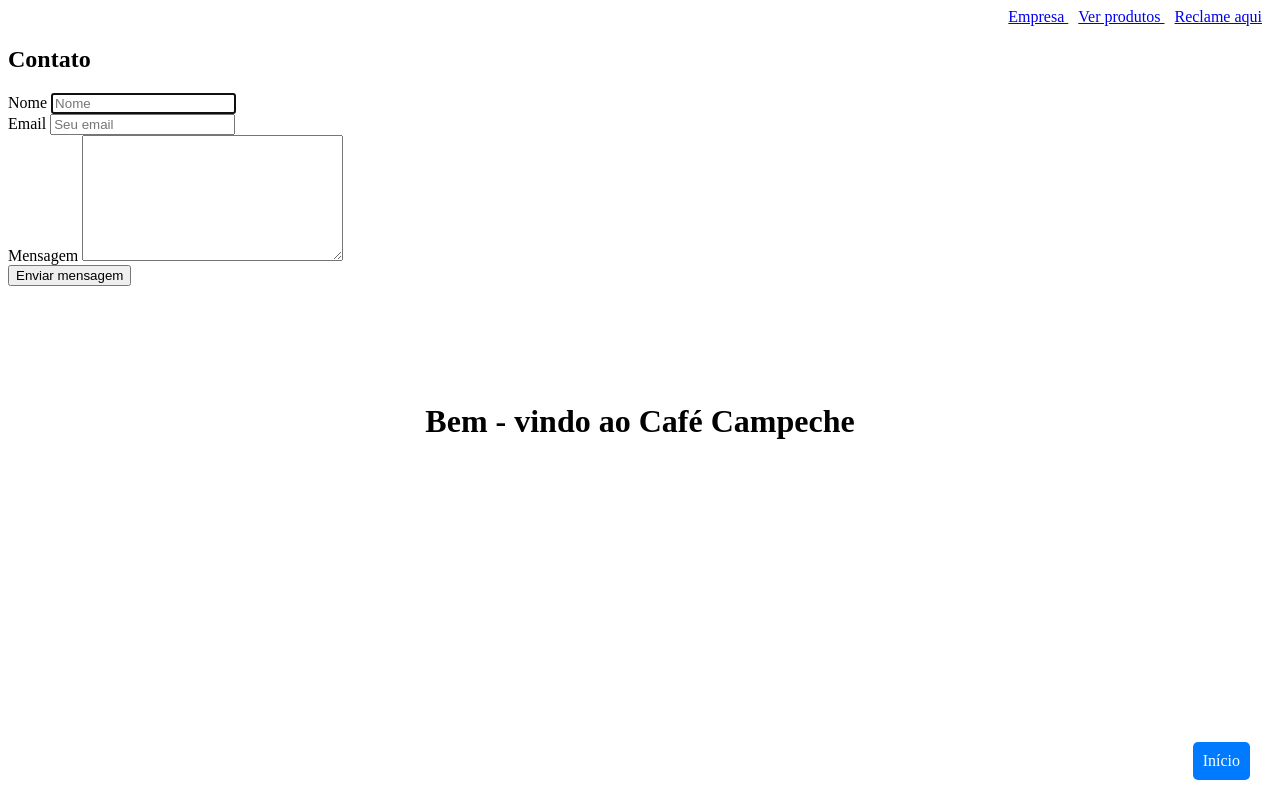
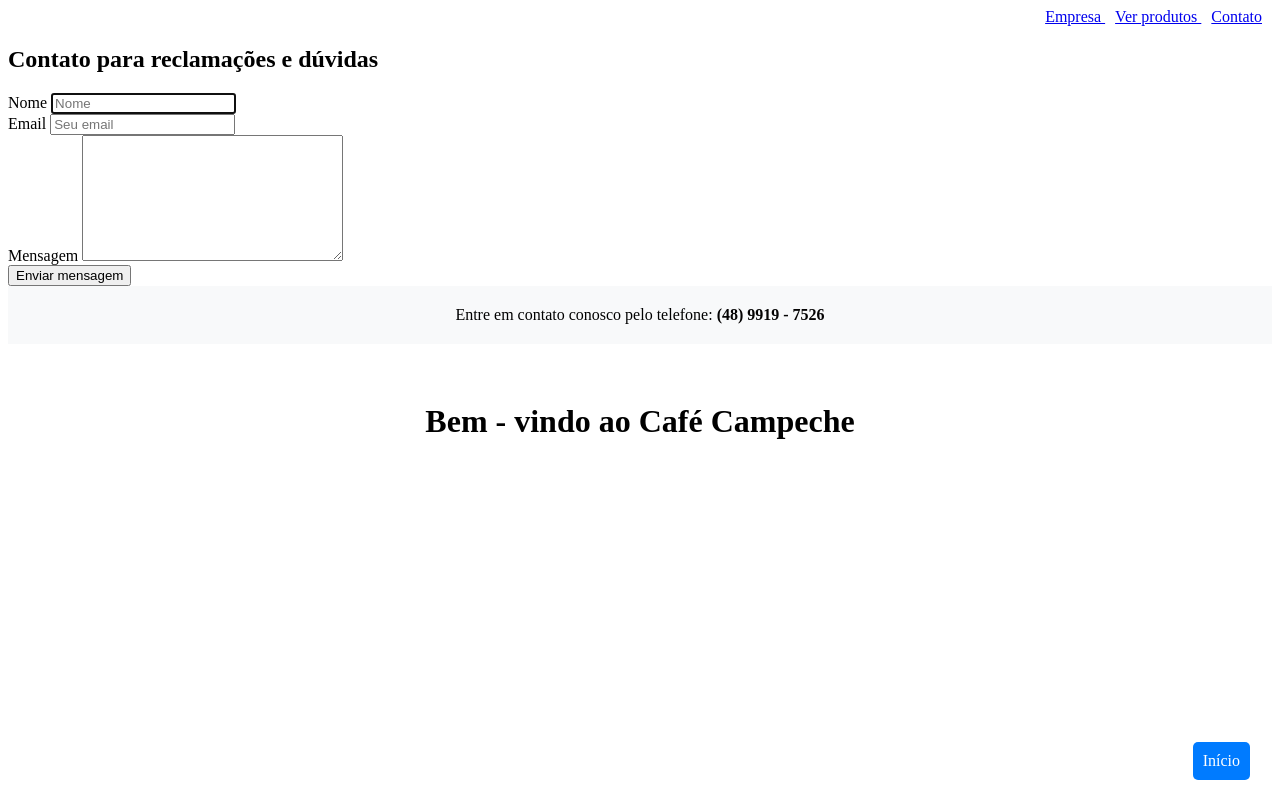
Before and after one commit to daviperes1249/REACT, a React (Create React App) app: page /contato in a window 1280 px wide. Built offline with nearby package versions, Linux system fonts and the light colour scheme.

Commit message:
add o rodapé

```diff
--- a/src/App.js
+++ b/src/App.js
@@ -40,7 +40,7 @@
                 /Link> <
                 Link to = "/contato"
             onClick = { handleOcultarBemVindo } >
-                Reclame aqui <
+                Contato <
                 /Link> <
                 /div> { /* Renderiza o link "Início" apenas se não estiver no componente App */ } {
                     window.location.pathname !== '/' && ( <
--- a/src/Contato.css
+++ b/src/Contato.css
@@ -24,3 +24,17 @@
         margin: 0 10px;
     }
 }
+
+.footer {
+    background-color: #f8f9fa;
+    padding: 20px;
+    text-align: center;
+}
+
+.footer p {
+    margin: 0;
+}
+
+.footer strong {
+    color: #040303;
+}
--- a/src/Contato.js
+++ b/src/Contato.js
@@ -1,6 +1,6 @@
 import emailjs from "emailjs-com";
 import React from 'react';
-import './Contato.css'
+import './Contato.css';
 
 export default function ContactUs() {
     function sendEmail(e) {
@@ -23,7 +23,7 @@
         <
         div className = "container" >
         <
-        h2 > Contato < /h2> <
+        h2 > Contato para reclamações e dúvidas < /h2> <
         form onSubmit = { sendEmail } >
         <
         div className = "row pt-5 mx-auto" >
@@ -66,6 +66,14 @@
         /div> <
         /form> <
         /div> <
+        footer className = "footer" >
+        <
+        div className = "container" >
+        <
+        p > Entre em contato conosco pelo telefone: < strong > (48) 9919 - 7526 < /strong></p >
+        <
+        /div> <
+        /footer> <
         /div>
     );
 }
```
